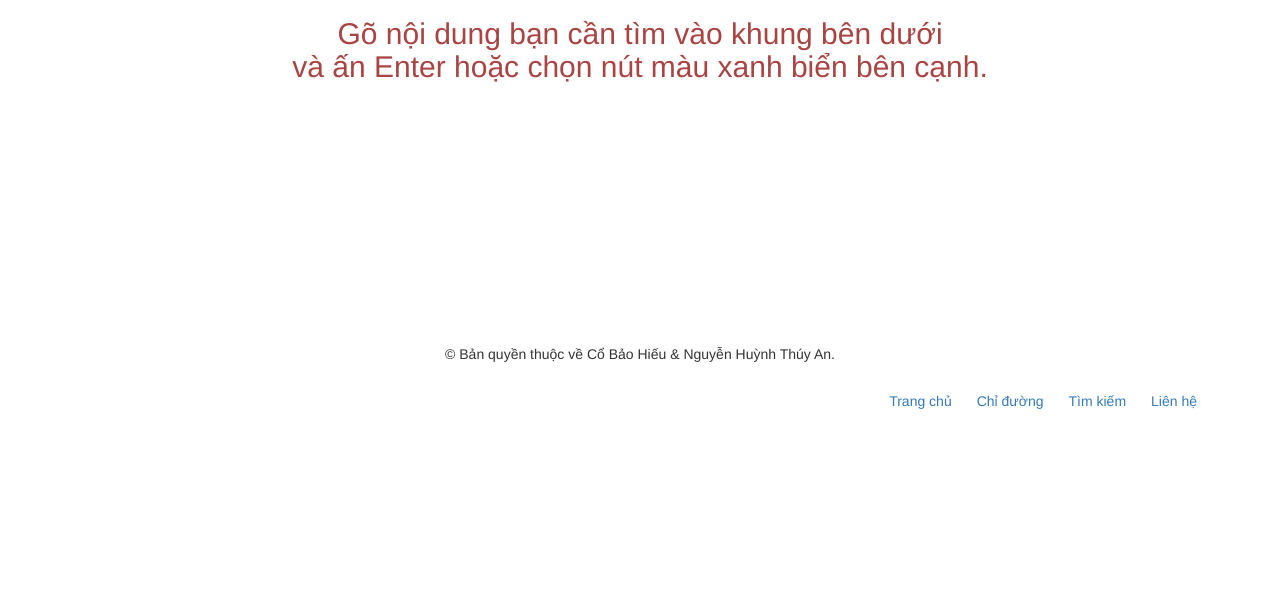
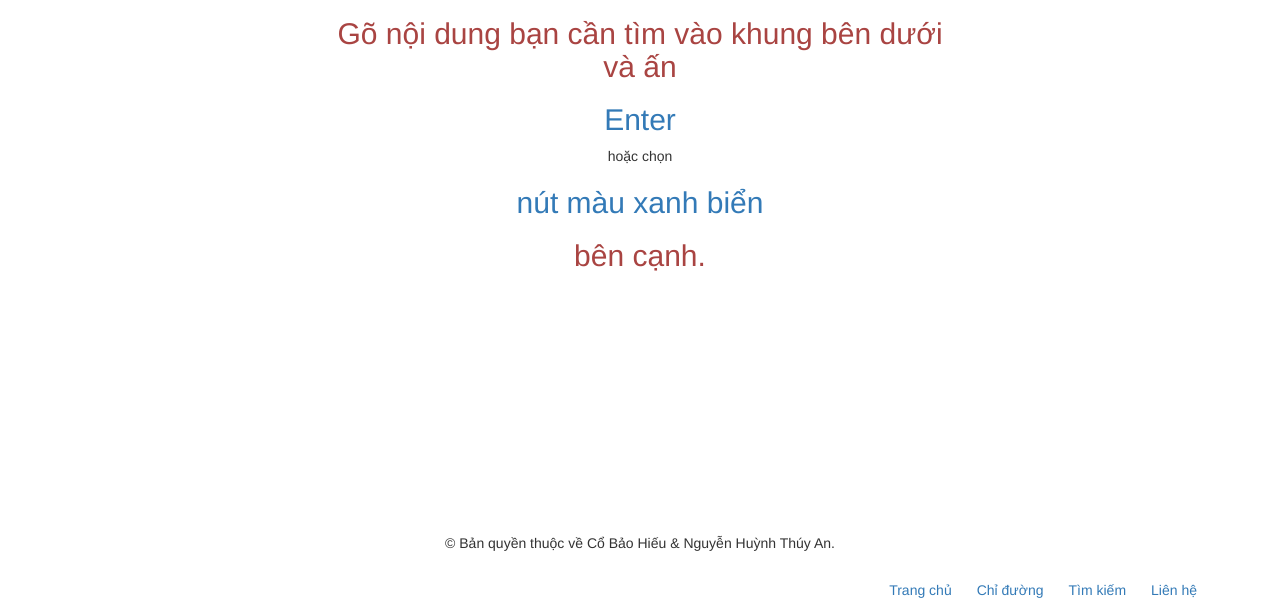
Before and after one commit to cobaohieu/Tieu-Luan, a plain HTML site: page search.html in a window 1280 px wide. Shown: the part 187-800 px from the top of the page. Drawn offline with nearby package versions, Linux system fonts and the light colour scheme; some packages are replaced by stand-ins of ours.

Commit message:
Update code Search site

```diff
--- a/search.html
+++ b/search.html
@@ -66,7 +66,7 @@
 				</a>
 			</div>
 		<center>
-			<h2 class="text-center text-danger">Gõ nội dung bạn cần tìm vào khung bên dưới <br>và ấn Enter hoặc chọn nút màu xanh biển bên cạnh.</h2><br>
+			<h2 class="text-center text-danger">Gõ nội dung bạn cần tìm vào khung bên dưới <br>và ấn</h2><h2 class="text-center text-primary"> Enter</h2> hoặc chọn <h2 class="text-center text-primary">nút màu xanh biển</h2><h2 class="text-center text-danger"> bên cạnh.</h2><br>
 			<br>
 			<form class="form-horizontal" role="form" style="margin:80px 0px;">
 				<div class="form-group">
```
